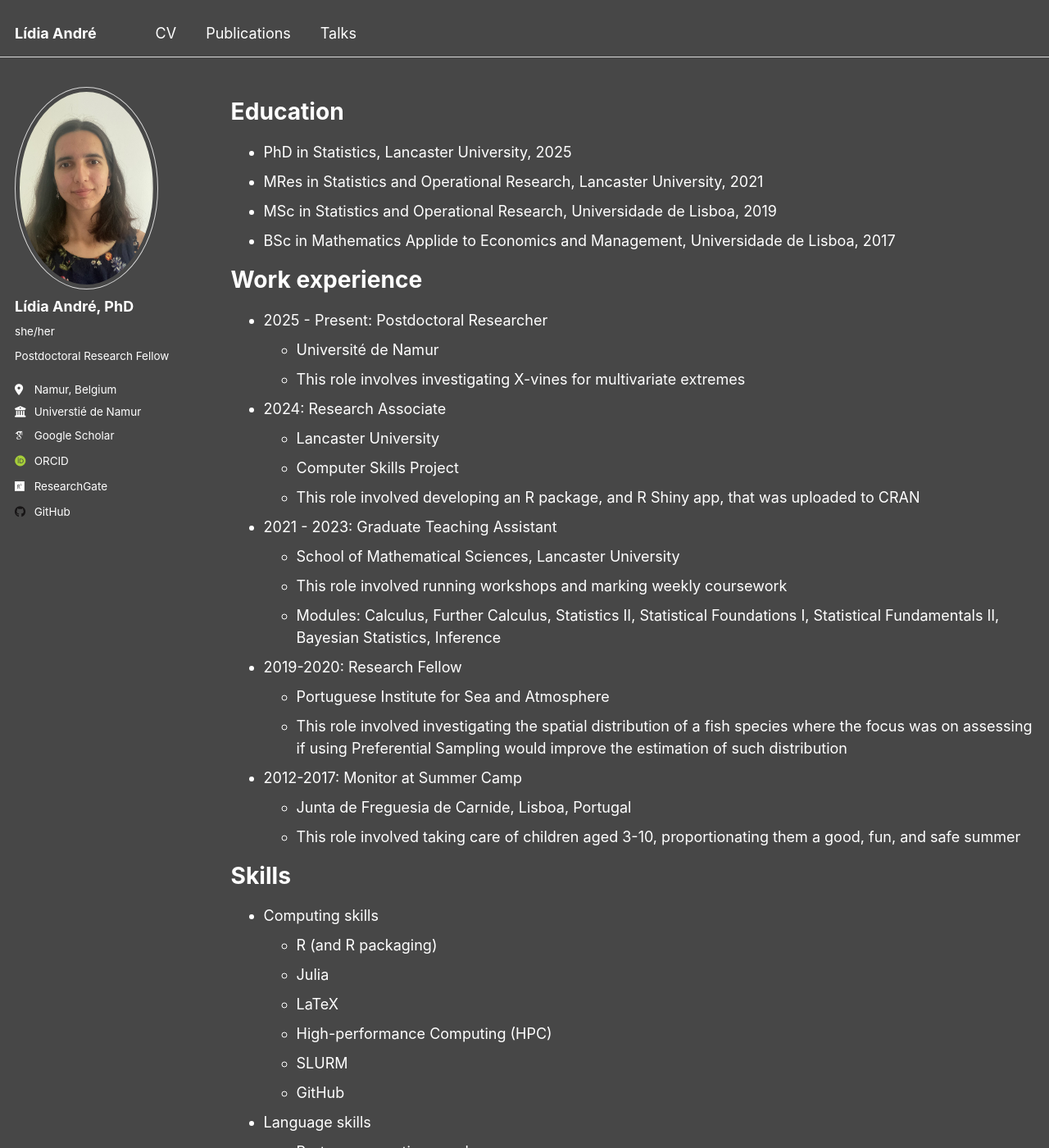
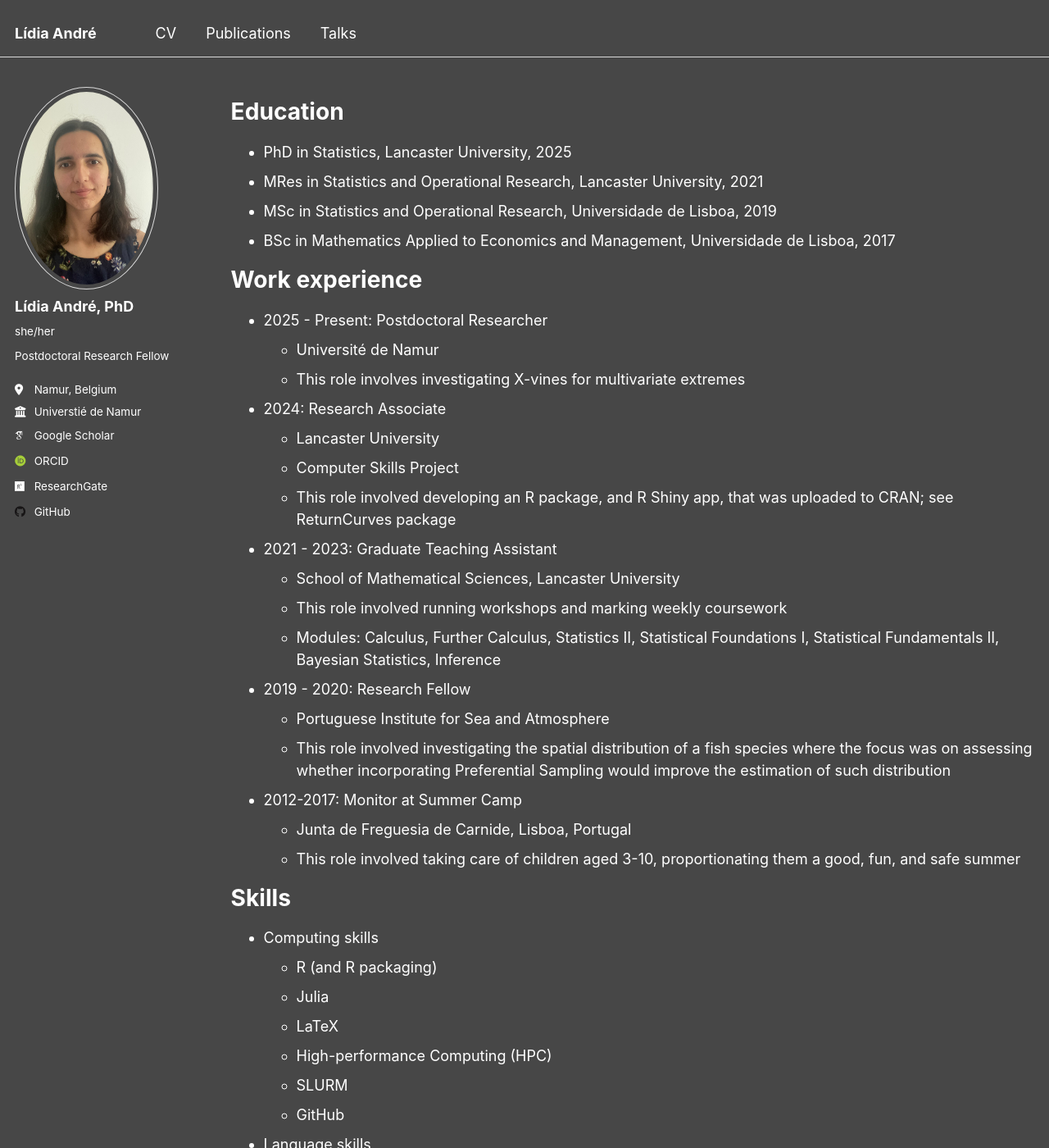
Before and after one commit to lidiamandre/lidiamandre.github.io, a Jekyll site: the page built from _pages/cv.md, in a window 1280 px wide and 1400 px high. Shown: the whole window at 82% size. Built offline with Jekyll 4.4.1, drawn with Linux system fonts in a browser that asks for light colours; some web fonts are replaced.

Commit message:
Update cv.md

```diff
--- a/_pages/cv.md
+++ b/_pages/cv.md
@@ -13,7 +13,7 @@ Education
 * PhD in Statistics, Lancaster University, 2025
 * MRes in Statistics and Operational Research, Lancaster University, 2021
 * MSc in Statistics and Operational Research, Universidade de Lisboa, 2019
-* BSc in Mathematics Applide to Economics and Management, Universidade de Lisboa, 2017
+* BSc in Mathematics Applied to Economics and Management, Universidade de Lisboa, 2017
 
 Work experience
 ======
@@ -24,16 +24,16 @@ Work experience
 * 2024: Research Associate
   * Lancaster University
   * Computer Skills Project
-  * This role involved developing an R package, and R Shiny app, that was uploaded to CRAN
+  * This role involved developing an R package, and R Shiny app, that was uploaded to CRAN; see ReturnCurves package
 
 * 2021 - 2023: Graduate Teaching Assistant
   * School of Mathematical Sciences, Lancaster University
   * This role involved running workshops and marking weekly coursework
   * Modules: Calculus, Further Calculus, Statistics II, Statistical Foundations I, Statistical Fundamentals II, Bayesian Statistics, Inference
 
-* 2019-2020: Research Fellow
+* 2019 - 2020: Research Fellow
   * Portuguese Institute for Sea and Atmosphere
-  * This role involved investigating the spatial distribution of a fish species where the focus was on assessing if using Preferential Sampling would improve the estimation of such distribution
+  * This role involved investigating the spatial distribution of a fish species where the focus was on assessing whether incorporating Preferential Sampling would improve the estimation of such distribution
 
 * 2012-2017: Monitor at Summer Camp
   * Junta de Freguesia de Carnide, Lisboa, Portugal
```
